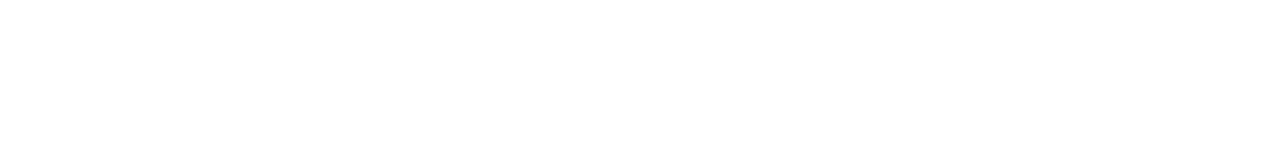
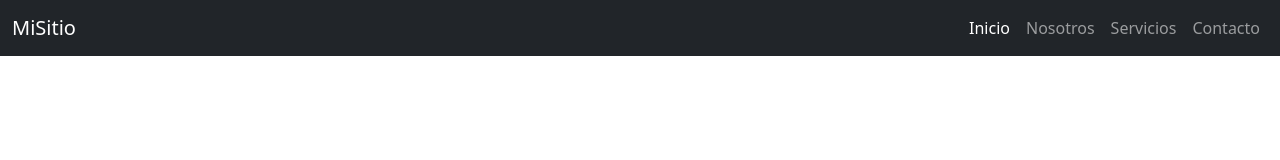
Before and after one commit to Darckfer/Practica1_estatica, a plain HTML site: page index.html in a window 1280 px wide. Drawn offline with nearby package versions, Linux system fonts and the light colour scheme.

Commit message:
añadido header

```diff
--- a/index.html
+++ b/index.html
@@ -2,13 +2,47 @@
 <html lang="en">
 
 <head>
-    <meta charset="UTF-8">
-    <meta name="viewport" content="width=device-width, initial-scale=1.0">
+    <meta charset="UTF-8" />
+    <meta name="viewport" content="width=device-width, initial-scale=1" />
     <title>Web estatica</title>
+    <!-- boostrap -->
+    <link href="https://cdn.jsdelivr.net/npm/bootstrap@5.3.7/dist/css/bootstrap.min.css" rel="stylesheet"
+        integrity="sha384-LN+7fdVzj6u52u30Kp6M/trliBMCMKTyK833zpbD+pXdCLuTusPj697FH4R/5mcr" crossorigin="anonymous" />
+    <script src="https://cdn.jsdelivr.net/npm/bootstrap@5.3.7/dist/js/bootstrap.bundle.min.js"
+        integrity="sha384-ndDqU0Gzau9qJ1lfW4pNLlhNTkCfHzAVBReH9diLvGRem5+R9g2FzA8ZGN954O5Q"
+        crossorigin="anonymous"></script>
 </head>
 
 <body>
     <!-- Header -->
+    <header>
+        <nav class="navbar navbar-expand-lg navbar-dark bg-dark">
+            <div class="container-fluid">
+                <a class="navbar-brand" href="#">MiSitio</a>
+                <button class="navbar-toggler" type="button" data-bs-toggle="collapse" data-bs-target="#navbarContent"
+                    aria-controls="navbarContent" aria-expanded="false" aria-label="Toggle navigation">
+                    <span class="navbar-toggler-icon"></span>
+                </button>
+
+                <div class="collapse navbar-collapse" id="navbarContent">
+                    <ul class="navbar-nav ms-auto mb-2 mb-lg-0">
+                        <li class="nav-item">
+                            <a class="nav-link active" aria-current="page" href="#">Inicio</a>
+                        </li>
+                        <li class="nav-item">
+                            <a class="nav-link" href="#">Nosotros</a>
+                        </li>
+                        <li class="nav-item">
+                            <a class="nav-link" href="#">Servicios</a>
+                        </li>
+                        <li class="nav-item">
+                            <a class="nav-link" href="#">Contacto</a>
+                        </li>
+                    </ul>
+                </div>
+            </div>
+        </nav>
+    </header>
     <!-- Contenido -->
     <!-- Footer -->
 </body>
```
